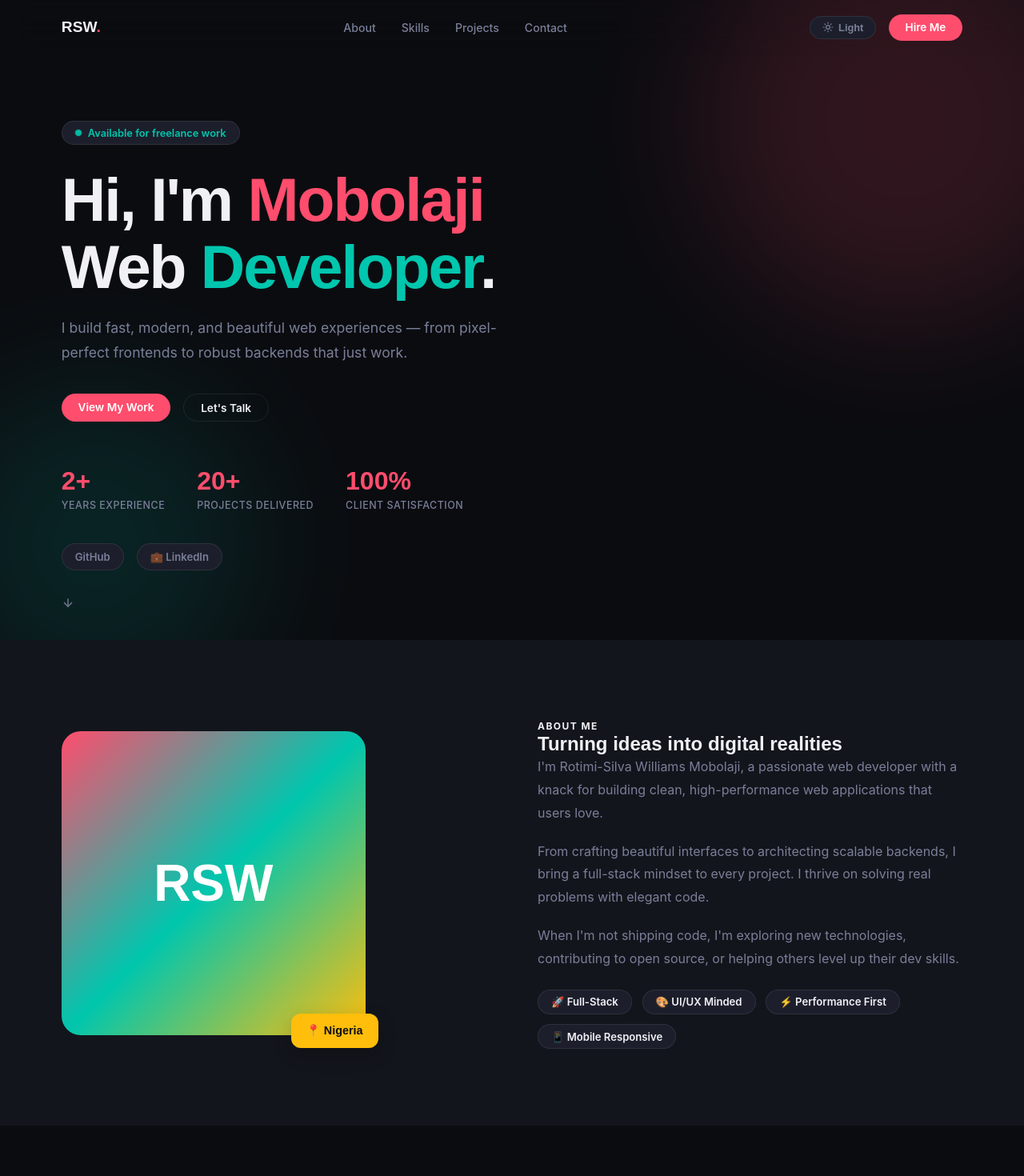
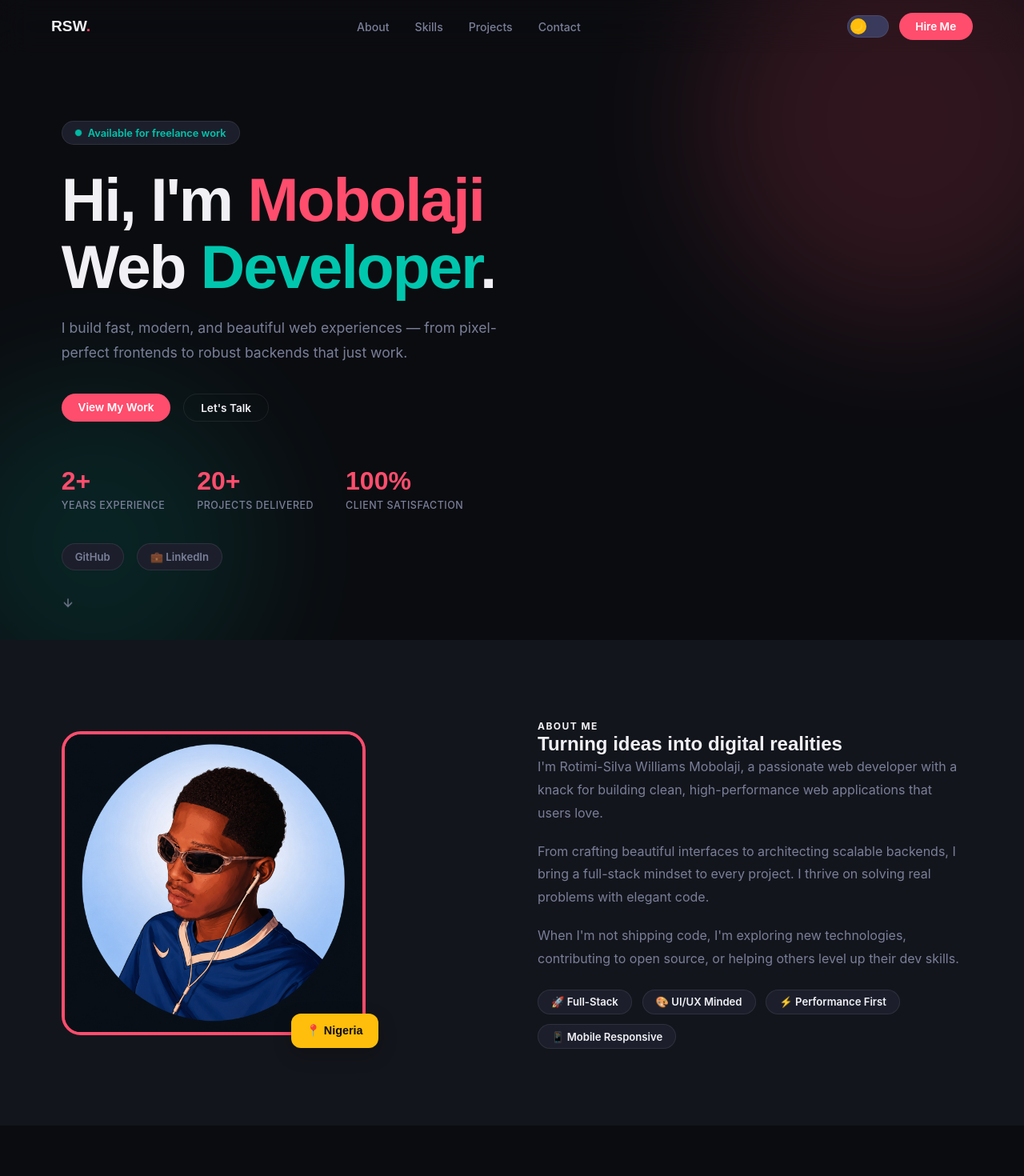
Before and after one commit to silvabolaji08-svg/portfolio, a React app: page / in a window 1280 px wide. Shown: the top 1470 px of the page at 80% size. Built offline with nearby package versions, Linux system fonts and the light colour scheme; the HTML template or start-up script is replaced by a standard one.

Commit message:
add profile photo and fix navbar

```diff
--- a/src/components/About.tsx
+++ b/src/components/About.tsx
@@ -1,3 +1,5 @@
+import profileImg from '../assets/profile.jpg'
+
 export default function About() {
   const chips = ['🚀 Full-Stack', '🎨 UI/UX Minded', '⚡ Performance First', '📱 Mobile Responsive']
 
@@ -17,13 +19,20 @@ export default function About() {
   <div style={{
     width: '100%', aspectRatio: '1',
     borderRadius: 24,
-            background: 'linear-gradient(135deg, var(--accent) 0%, var(--accent2) 50%, var(--accent3) 100%)',
-            display: 'flex', alignItems: 'center', justifyContent: 'center',
-            fontFamily: 'Syne, sans-serif', fontSize: '4rem',
-            fontWeight: 800, color: '#fff',
+    overflow: 'hidden',
+    border: '4px solid var(--accent)',
   }}>
-            RSW
+    <img
+      src={profileImg}
+      alt="Rotimi-Silva Williams Mobolaji"
+      style={{
+        width: '100%', height: '100%',
+        objectFit: 'cover',
+      }}
+    />
   </div>
+
+  {/* Keep the location badge */}
   <div style={{
     position: 'absolute', bottom: -16, right: -16,
     background: 'var(--accent3)', color: '#0D0D14',
--- a/src/components/Navbar.tsx
+++ b/src/components/Navbar.tsx
@@ -1,5 +1,5 @@
 import { useState, useEffect } from 'react'
-import { Moon, Sun, Menu, X } from 'lucide-react'
+import {  Menu, X } from 'lucide-react'
 
 export default function Navbar() {
   const [theme, setTheme] = useState<'dark' | 'light'>('dark')
@@ -19,12 +19,13 @@ export default function Navbar() {
   const links = ['About', 'Skills', 'Projects', 'Contact']
 
   return (
+    <>
       <nav style={{
         position: 'fixed', top: 0, left: 0, right: 0, zIndex: 100,
         display: 'flex', alignItems: 'center', justifyContent: 'space-between',
-      padding: '1.1rem 6%',
+        padding: '1rem 5%',
         background: scrolled
-        ? theme === 'dark' ? 'rgba(11,12,16,0.85)' : 'rgba(245,245,247,0.85)'
+          ? theme === 'dark' ? 'rgba(11,12,16,0.95)' : 'rgba(245,245,247,0.95)'
           : 'transparent',
         backdropFilter: 'blur(18px)',
         borderBottom: scrolled ? '1px solid var(--border)' : 'none',
@@ -36,7 +37,9 @@ export default function Navbar() {
         </div>
 
         {/* Desktop Links */}
-      <ul style={{ display: 'flex', gap: '2rem', listStyle: 'none' }} className="nav-links-desktop">
+        <ul style={{
+          display: 'flex', gap: '2rem', listStyle: 'none',
+        }} className="desktop-links">
           {links.map(link => (
             <li key={link}>
               <a href={`#${link.toLowerCase()}`} style={{
@@ -50,46 +53,89 @@ export default function Navbar() {
           ))}
         </ul>
 
-      {/* Right Side */}
-      <div style={{ display: 'flex', alignItems: 'center', gap: '1rem' }}>
-        <button onClick={() => setTheme(t => t === 'dark' ? 'light' : 'dark')}
+        {/* Right side */}
+        <div style={{ display: 'flex', alignItems: 'center', gap: '0.8rem' }}>
+
+          {/* Toggle Switch */}
+          <div
+            onClick={() => setTheme(t => t === 'dark' ? 'light' : 'dark')}
             style={{
-            background: 'var(--bg3)', border: '1px solid var(--border)',
-            borderRadius: '50px', padding: '0.4rem 0.9rem',
-            cursor: 'pointer', color: 'var(--muted)',
-            display: 'flex', alignItems: 'center', gap: '0.4rem',
-            fontSize: '0.8rem', fontWeight: 600,
+              width: 52, height: 28,
+              borderRadius: 50,
+              background: theme === 'dark' ? '#3a3a5c' : '#e0e0f0',
+              border: '1px solid var(--border)',
+              cursor: 'pointer',
+              position: 'relative',
+              transition: 'background 0.3s',
+              flexShrink: 0,
             }}>
-          {theme === 'dark' ? <Sun size={14} /> : <Moon size={14} />}
-          {theme === 'dark' ? 'Light' : 'Dark'}
-        </button>
+            {/* Knob */}
+            <div style={{
+              position: 'absolute',
+              top: 3, left: theme === 'dark' ? 3 : 25,
+              width: 20, height: 20,
+              borderRadius: '50%',
+              background: theme === 'dark' ? '#FFBE0B' : '#FF4D6D',
+              transition: 'left 0.3s, background 0.3s',
+              display: 'flex', alignItems: 'center', justifyContent: 'center',
+              fontSize: 11,
+            }}>
+              {theme === 'dark' ? '🌙' : '☀️'}
+            </div>
+          </div>
 
-        <a href="#contact" className="btn btn-primary">Hire Me</a>
+          {/* Hire Me — hidden on mobile */}
+          <a href="#contact" className="btn btn-primary hire-btn">Hire Me</a>
 
-        {/* Mobile Menu Button */}
-        <button onClick={() => setMenuOpen(o => !o)}
-          style={{ background: 'none', border: 'none', cursor: 'pointer', color: 'var(--text)', display: 'none' }}
-          className="menu-btn">
+          {/* Hamburger */}
+          <button
+            onClick={() => setMenuOpen(o => !o)}
+            className="hamburger-btn"
+            style={{
+              background: 'none', border: 'none',
+              cursor: 'pointer', color: 'var(--text)',
+              display: 'none', padding: '4px',
+            }}>
             {menuOpen ? <X size={22} /> : <Menu size={22} />}
           </button>
         </div>
+      </nav>
 
       {/* Mobile Menu */}
       {menuOpen && (
         <div style={{
-          position: 'absolute', top: '100%', left: 0, right: 0,
-          background: 'var(--bg2)', borderBottom: '1px solid var(--border)',
-          padding: '1.5rem 6%', display: 'flex', flexDirection: 'column', gap: '1.2rem',
+          position: 'fixed', top: 60, left: 0, right: 0, zIndex: 99,
+          background: 'var(--bg2)',
+          borderBottom: '1px solid var(--border)',
+          padding: '1.5rem 5%',
+          display: 'flex', flexDirection: 'column', gap: '1.2rem',
         }}>
           {links.map(link => (
             <a key={link} href={`#${link.toLowerCase()}`}
               onClick={() => setMenuOpen(false)}
-              style={{ fontSize: '1rem', fontWeight: 600, color: 'var(--text)' }}>
+              style={{
+                fontSize: '1rem', fontWeight: 600,
+                color: 'var(--text)', padding: '0.5rem 0',
+                borderBottom: '1px solid var(--border)',
+              }}>
               {link}
             </a>
           ))}
+          <a href="#contact" className="btn btn-primary"
+            onClick={() => setMenuOpen(false)}
+            style={{ textAlign: 'center' }}>
+            Hire Me
+          </a>
         </div>
       )}
-    </nav>
+
+      <style>{`
+        @media (max-width: 768px) {
+          .desktop-links { display: none !important; }
+          .hire-btn { display: none !important; }
+          .hamburger-btn { display: flex !important; }
+        }
+      `}</style>
+    </>
   )
 }
```
Also changed, not shown: src/assets/profile.jpg (added). Lines whose indentation alone changed are shown as unchanged.
